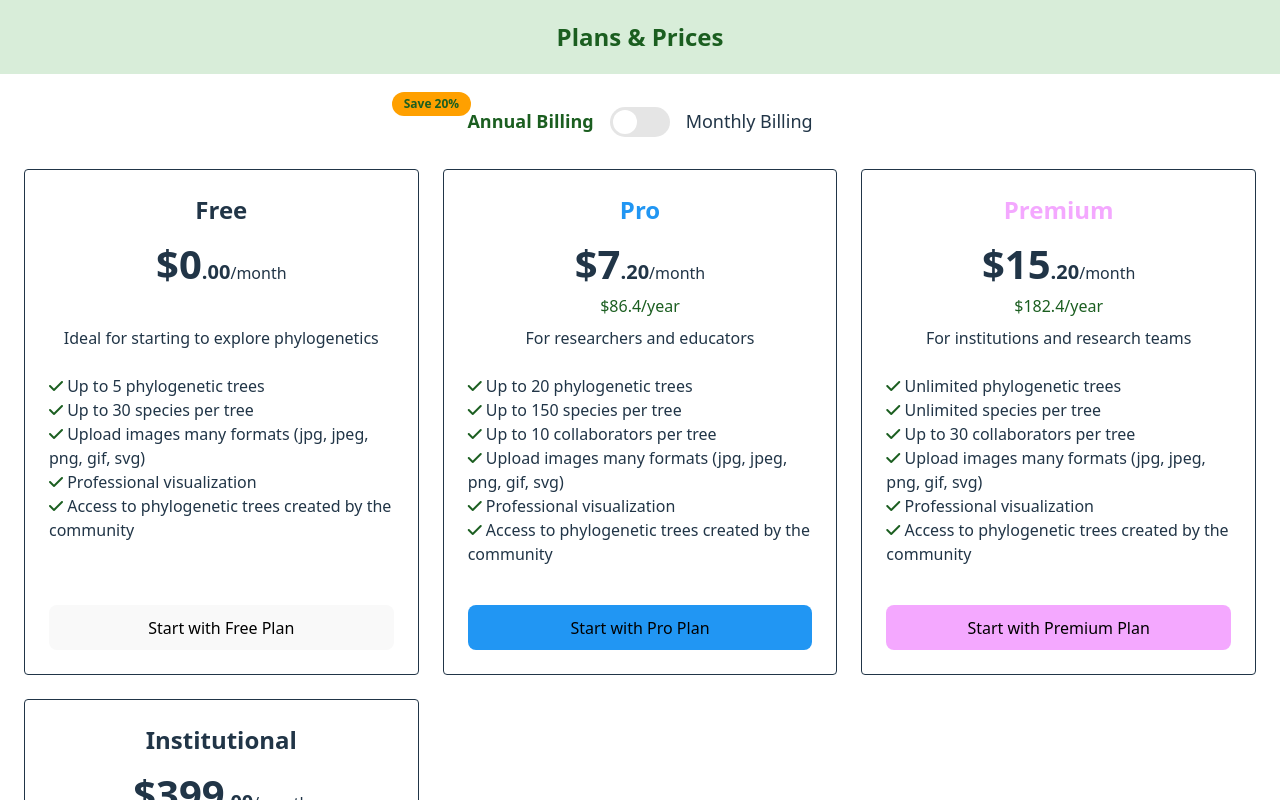
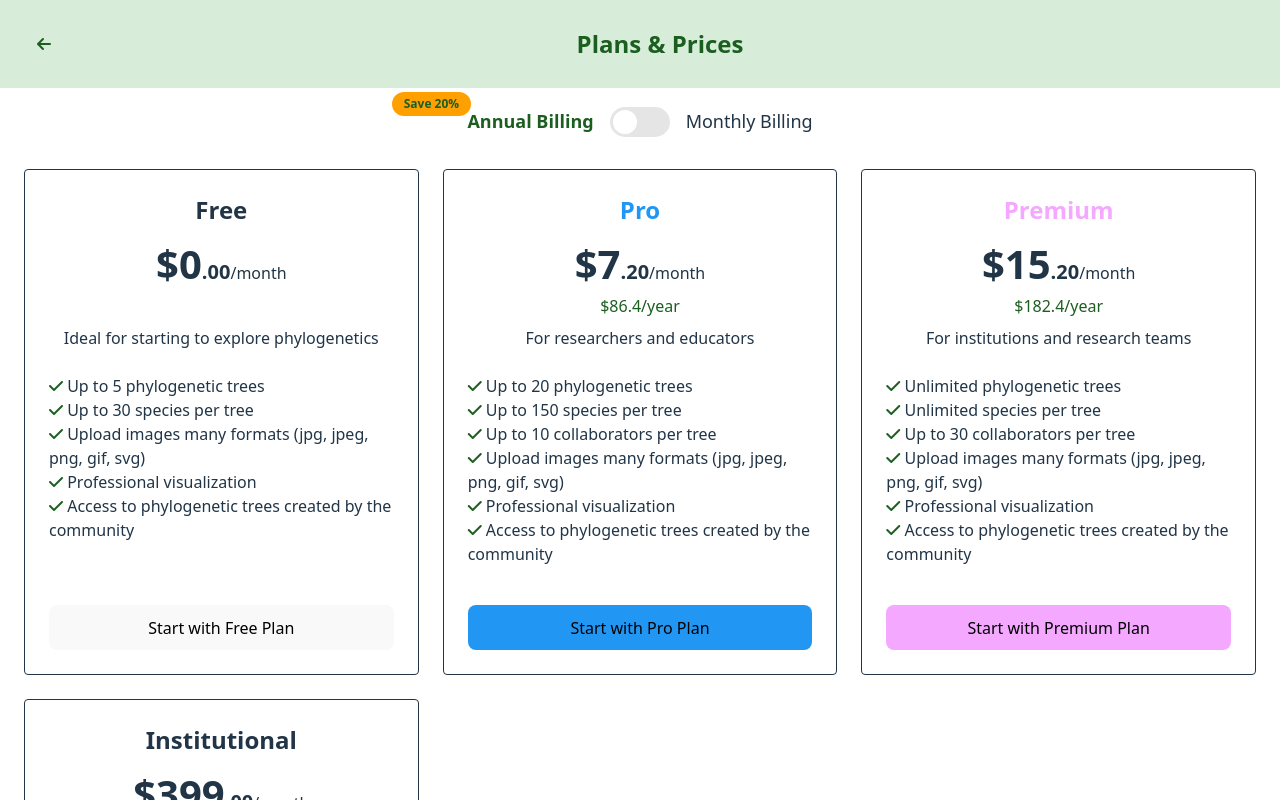
Before and after one commit to LUCHER4321/CPT-Frontend, a React (Vite) app: page /pricing in a window 1280 px wide. Shown: the top 800 px of the page. Built offline with nearby package versions, Linux system fonts and the light colour scheme; no server answers.

Commit message:
Update PricingNavBar.tsx

```diff
--- a/src/components/PricingNavBar.tsx
+++ b/src/components/PricingNavBar.tsx
@@ -5,8 +5,10 @@ export const PricingNavBar = () => {
     return(
         <>
             <NavBar className="p-[1.5rem]!">
-                <div></div>
-                <h1 className={"text-[1.5rem]! font-semibold " + title}>Plans & Prices</h1>
+                <a className="w-10 aspect-square justify-center flex items-center" href="/">
+                    <i className={"fas fa-arrow-left " + title}/>
+                </a>
+                <h1 className={"text-[1.5rem]! font-semibold flex items-center " + title}>Plans & Prices</h1>
                 <div></div>
             </NavBar>
             <div className="h-[4.7rem]"/>
```
